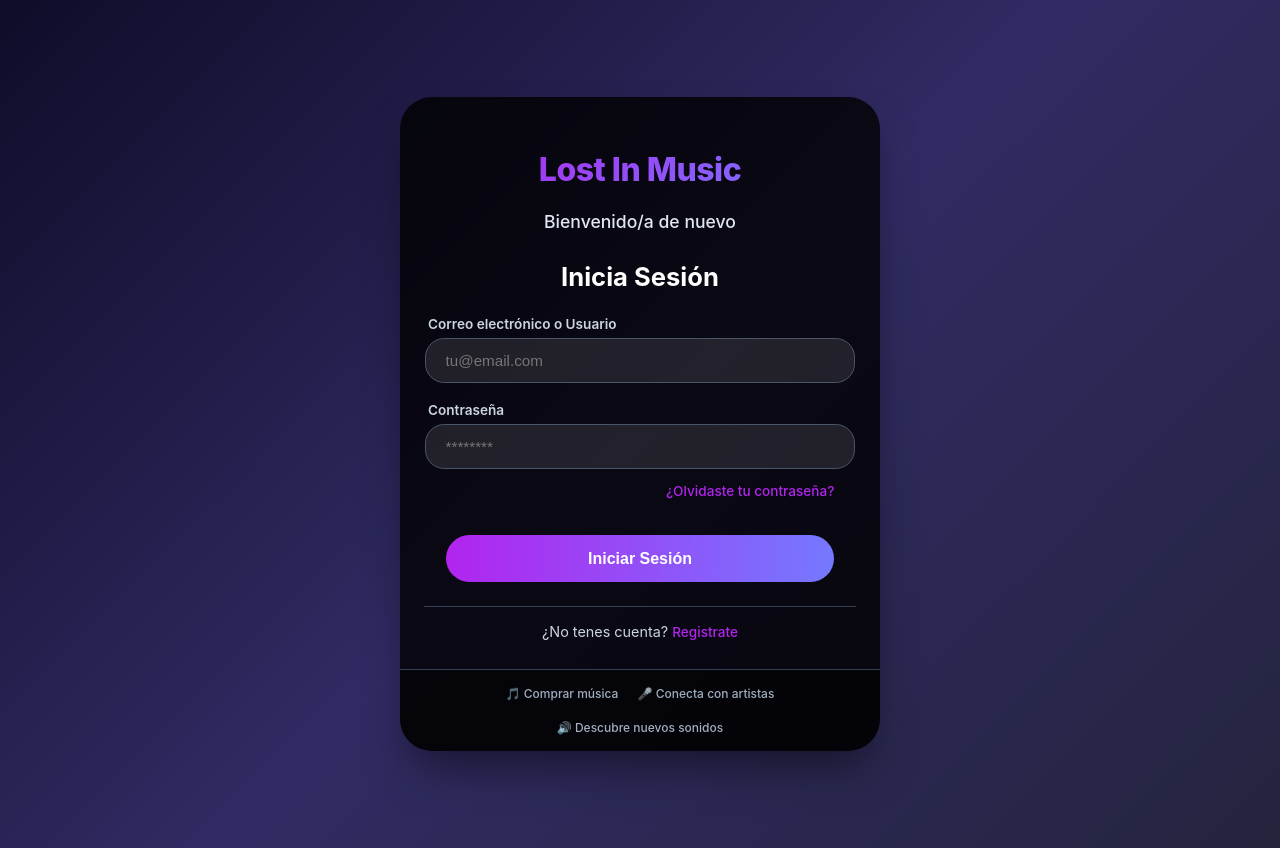
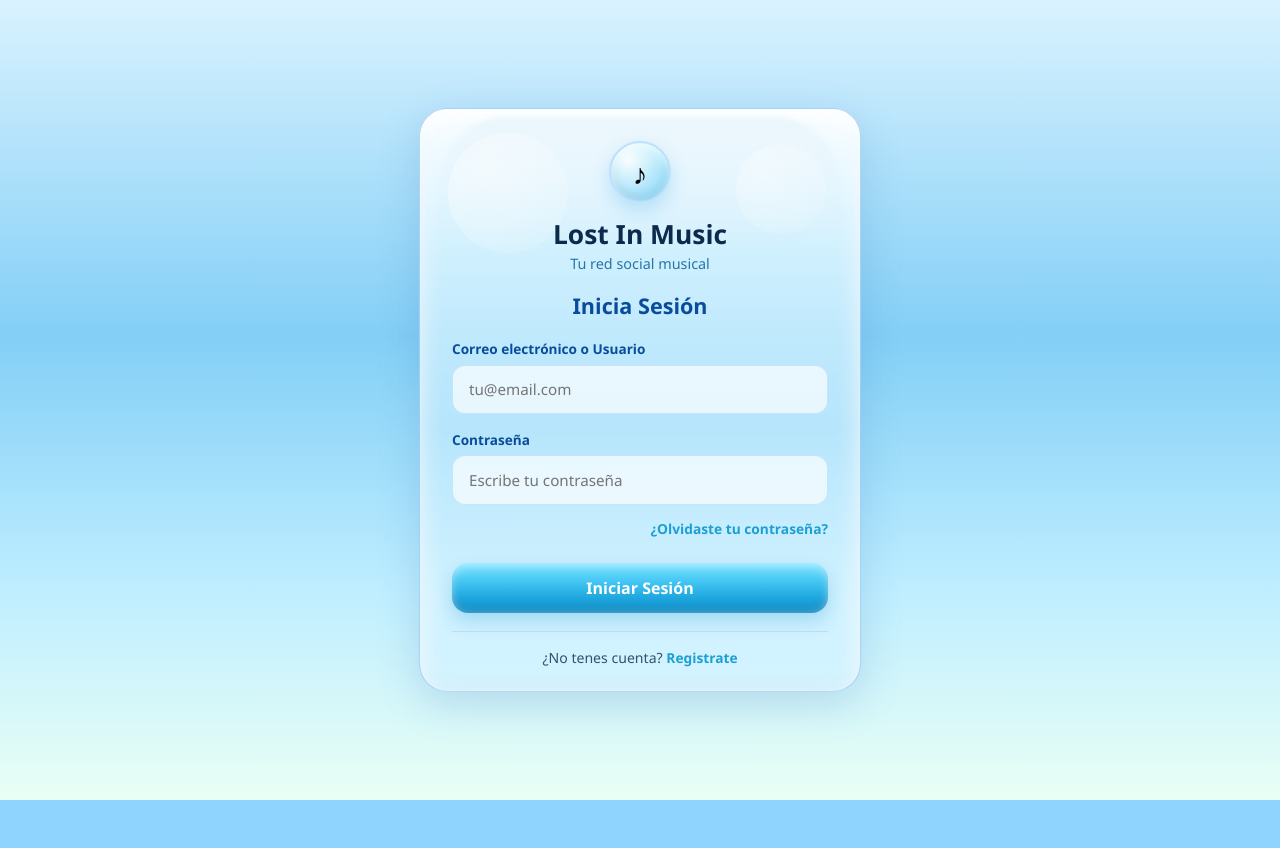
Before and after one commit to caroMendezz/lost-in-music, a React (Vite) app in the folder sistema/fronten/lost-in-music/: page /acceso in a window 1280 px wide. After the commit the page ends 800 px from the top, so only its background shows below. Built offline with nearby package versions, Linux system fonts and the light colour scheme.

Commit message:
Se hicieron cambios en el diseño de la card login. Fue modificado el archivo login.jsx

```diff
--- a/sistema/fronten/lost-in-music/package.json
+++ b/sistema/fronten/lost-in-music/package.json
@@ -11,7 +11,8 @@
   },
   "dependencies": {
     "react": "^19.2.4",
-    "react-dom": "^19.2.4"
+    "react-dom": "^19.2.4",
+    "react-router-dom": "^7.15.1"
   },
   "devDependencies": {
     "@eslint/js": "^9.39.4",
--- a/sistema/fronten/lost-in-music/src/components/login.jsx
+++ b/sistema/fronten/lost-in-music/src/components/login.jsx
@@ -4,20 +4,20 @@ function Login() {
   const [emailUser, setEmailUser] = useState('');
   const [password, setPassword] = useState('');
   const [isEmailFocused, setIsEmailFocused] = useState(false);
+  const [isPasswordFocused, setIsPasswordFocused] = useState(false);
 
-  // Elimina el margen y padding del body al montar el componente
+  const [showPassword, setShowPassword] = useState(false);
+
+
   useEffect(() => {
-    // Guardar estilos originales por si acaso (opcional)
     const originalMargin = document.body.style.margin;
     const originalPadding = document.body.style.padding;
     const originalBackground = document.body.style.backgroundColor;
 
-    // Forzar estilos para eliminar el borde blanco
     document.body.style.margin = '0';
     document.body.style.padding = '0';
-    document.body.style.backgroundColor = '#0f0c29'; // Color que combine con el fondo del gradiente
+    document.body.style.backgroundColor = '#8fd3ff';
 
-    // Restaurar al desmontar (opcional, pero limpio)
     return () => {
       document.body.style.margin = originalMargin;
       document.body.style.padding = originalPadding;
@@ -45,168 +45,244 @@ function Login() {
   };
 
   const styles = {
-    container: {
-      background: 'linear-gradient(135deg, #0f0c29 0%, #302b63 50%, #24243e 100%)',
-      fontFamily: "'Inter', system-ui, -apple-system, sans-serif",
+
+    passwordWrapper: {
+    position: 'relative',
+    width: '100%',
+    },
+
+    passwordInput: {
+    paddingRight: '3rem',
+    },
+    passwordToggle: {
+    position: 'absolute',
+    right: '0.85rem',
+    top: '50%',
+    transform: 'translateY(-50%)',
+    border: 'none',
+    background: 'transparent',
+    cursor: 'pointer',
+    padding: '0.25rem',
     display: 'flex',
     alignItems: 'center',
     justifyContent: 'center',
+    },
+
+
+    container: {
       minHeight: '100vh',
+      width: '100%',
+      background:
+        'linear-gradient(180deg, #d9f2ff 0%, #83cff6 42%, #bfeeff 74%, #e9fff5 100%)',
+      fontFamily: "'Nunito', 'Segoe UI', system-ui, sans-serif",
+      display: 'flex',
+      alignItems: 'center',
+      justifyContent: 'center',
       padding: '1.5rem',
-      margin: 0,
+      boxSizing: 'border-box',
+      position: 'relative',
+      overflow: 'hidden',
     },
     card: {
-      maxWidth: '480px',
+      maxWidth: '440px',
       width: '100%',
-      background: '#000000cc',
-      borderRadius: '2rem',
-      boxShadow: '0 25px 45px -12px rgba(0, 0, 0, 0.5)',
+      position: 'relative',
+      borderRadius: '28px',
       overflow: 'hidden',
-      transition: 'transform 0.2s ease',
+      background:
+        'linear-gradient(180deg, rgba(255,255,255,0.92) 0%, rgba(220,245,255,0.82) 25%, rgba(190,232,252,0.78) 55%, rgba(210,242,255,0.92) 85%)',
+      border: '1px solid rgba(140,190,235,0.60)',
+      boxShadow:
+        'inset 0 4px 22px rgba(255,255,255,0.95), inset 0 -8px 14px rgba(70,130,180,0.08), 0 12px 40px rgba(60,120,190,0.22)',
+    },
+    shine: {
+      position: 'absolute',
+      top: '8px',
+      left: '5%',
+      width: '90%',
+      height: '22%',
+      background: 'linear-gradient(180deg, rgba(230,244,252,0.72) 0%, transparent 100%)',
+      borderRadius: '999px',
+      filter: 'blur(2px)',
+      pointerEvents: 'none',
+    },
+    bubbleOne: {
+      position: 'absolute',
+      width: '120px',
+      height: '120px',
+      top: '24px',
+      left: '28px',
+      borderRadius: '50%',
+      background:
+        'radial-gradient(circle at 30% 30%, rgba(255,255,255,0.45), rgba(255,255,255,0.05))',
+      pointerEvents: 'none',
+    },
+    bubbleTwo: {
+      position: 'absolute',
+      width: '90px',
+      height: '90px',
+      top: '35px',
+      right: '34px',
+      borderRadius: '50%',
+      background:
+        'radial-gradient(circle at 30% 30%, rgba(255,255,255,0.35), rgba(255,255,255,0.04))',
+      pointerEvents: 'none',
     },
     inner: {
-      padding: '2rem 1.5rem 1.8rem',
+      position: 'relative',
+      zIndex: 2,
+      padding: '2rem 2rem 1.5rem',
     },
     logo: {
-      textAlign: 'center',
-      marginBottom: '0.5rem',
+      width: '58px',
+      height: '58px',
+      margin: '0 auto 0.8rem',
+      borderRadius: '50%',
+      background:
+        'radial-gradient(circle at 30% 30%, rgba(255,255,255,0.95), rgba(255,255,255,0.15)), linear-gradient(180deg, #9fe8ff 0%, #5fcdf5 45%, #60ccfb 100%)',
+      display: 'flex',
+      alignItems: 'center',
+      justifyContent: 'center',
+      border: '2px solid rgb(189,224,254)',
+      boxShadow:
+        'inset 0 2px 8px rgba(255,255,255,0.65), inset 0 -6px 10px rgba(0,0,0,0.08), 0 8px 18px rgba(80,180,240,0.30)',
+      fontSize: '1.8rem',
     },
     logoTitle: {
-      fontSize: '2rem',
+      textAlign: 'center',
+      fontSize: '1.65rem',
       fontWeight: 800,
-      background: 'linear-gradient(135deg, #b224ef 0%, #7579ff 100%)',
-      WebkitBackgroundClip: 'text',
-      WebkitTextFillColor: 'transparent',
-      backgroundClip: 'text',
-      letterSpacing: '-0.5px',
+      color: '#0b2a4c',
+      margin: '0',
     },
     welcome: {
       textAlign: 'center',
-      fontSize: '1.1rem',
-      color: '#e2e8f0',
-      marginBottom: '1.8rem',
+      fontSize: '0.9rem',
+      color: '#2874aa',
+      marginTop: '0.15rem',
       fontWeight: 500,
     },
     sectionTitle: {
-      fontSize: '1.6rem',
-      fontWeight: 700,
-      color: '#ffffff',
-      marginBottom: '1.5rem',
+      fontSize: '1.35rem',
+      fontWeight: 800,
+      color: '#084c9b',
+      marginBottom: '1.2rem',
       textAlign: 'center',
     },
     form: {
       display: 'flex',
       flexDirection: 'column',
-      gap: '1.2rem',
+      gap: '1rem',
     },
     inputGroup: {
       display: 'flex',
       flexDirection: 'column',
       gap: '0.4rem',
-      alignItems: 'center',
     },
     label: {
       fontSize: '0.85rem',
-      fontWeight: 600,
-      color: '#cbd5e1',
-      marginLeft: '0.25rem',
-      alignSelf: 'flex-start',
-      width: '90%',
+      fontWeight: 700,
+      color: '#084c9b',
     },
     input: {
-      width: '90%',
-      padding: '0.8rem 1.2rem',
+      width: '100%',
+      padding: '0.85rem 1rem',
       fontSize: '0.95rem',
-      border: '1.5px solid #4a5568',
-      borderRadius: '1.2rem',
-      backgroundColor: 'rgba(255, 255, 255, 0.1)',
-      color: '#ffffff',
-      transition: 'all 0.2s',
+      border: '1px solid rgba(140,190,230,0.35)',
+      borderRadius: '13px',
+      backgroundColor: 'rgba(255,255,255,0.68)',
+      color: '#1a3a5c',
+      transition: 'border-color 0.2s, box-shadow 0.2s, background 0.2s',
       outline: 'none',
-      margin: '0 auto',
+      boxSizing: 'border-box',
+      fontFamily: 'inherit',
     },
     inputFocus: {
-      borderColor: '#b224ef',
-      boxShadow: '0 0 0 3px rgba(178, 36, 239, 0.3)',
-      backgroundColor: 'rgba(255, 255, 255, 0.2)',
+      borderColor: '#5ab3e0',
+      boxShadow: '0 0 0 3px rgba(90,179,224,0.14)',
+      backgroundColor: 'rgba(255,255,255,0.9)',
     },
     hintText: {
-      fontSize: '0.75rem',
-      color: '#fbbf24',
-      marginLeft: '0.75rem',
-      marginTop: '0.25rem',
-      display: 'flex',
-      alignItems: 'center',
-      gap: '0.3rem',
-      width: '90%',
+      fontSize: '0.78rem',
+      color: '#064979',
+      marginTop: '0.1rem',
+      fontWeight: 600,
     },
     forgotLink: {
       textAlign: 'right',
-      marginTop: '-0.5rem',
-      marginBottom: '0.5rem',
-      width: '90%',
-      marginLeft: 'auto',
-      marginRight: 'auto',
+      marginTop: '-0.2rem',
     },
     link: {
-      color: '#b224ef',
-      fontSize: '0.85rem',
-      fontWeight: 500,
+      color: '#1e9fd4',
+      fontSize: '0.86rem',
+      fontWeight: 700,
       textDecoration: 'none',
       cursor: 'pointer',
     },
     button: {
-      background: 'linear-gradient(95deg, #b224ef 0%, #7579ff 100%)',
+      width: '100%',
+      marginTop: '0.45rem',
+      padding: '0.9rem',
       border: 'none',
-      padding: '0.9rem',
-      borderRadius: '2rem',
-      fontWeight: 700,
+      borderRadius: '16px',
+      background:
+        'linear-gradient(180deg, #7fe3ff 0%, #45c8f4 35%, #1ea6df 70%, #1492cc 100%)',
+      color: '#ffffff',
       fontSize: '1rem',
-      color: 'white',
+      fontWeight: 800,
       cursor: 'pointer',
-      transition: 'transform 0.2s, box-shadow 0.2s',
-      marginTop: '0.5rem',
-      width: '90%',
-      marginLeft: 'auto',
-      marginRight: 'auto',
+      fontFamily: 'inherit',
+      boxShadow:
+        'inset 0 2px 10px rgba(255,255,255,0.50), inset 0 -5px 10px rgba(0,0,0,0.07), 0 8px 18px rgba(20,146,204,0.26)',
     },
     registerLink: {
       textAlign: 'center',
-      marginTop: '1.5rem',
+      marginTop: '1.1rem',
       paddingTop: '1rem',
-      borderTop: '1px solid #334155',
-      fontSize: '0.9rem',
-      color: '#cbd5e1',
-      width: '100%',
+      borderTop: '1px solid rgba(140,190,230,0.32)',
+      fontSize: '0.88rem',
+      color: '#2f536d',
     },
     footer: {
-      background: 'rgba(0, 0, 0, 0.5)',
+      position: 'relative',
+      zIndex: 2,
+      background: 'rgba(255,255,255,0.32)',
       padding: '1rem',
       textAlign: 'center',
-      borderTop: '1px solid #334155',
+      borderTop: '1px solid rgba(140,190,230,0.28)',
       display: 'flex',
       justifyContent: 'center',
-      gap: '1.2rem',
+      gap: '1rem',
       flexWrap: 'wrap',
-      fontSize: '0.75rem',
-      fontWeight: 500,
-      color: '#a0aec0',
+      fontSize: '0.76rem',
+      fontWeight: 700,
+      color: '#3f5579',
     },
   };
 
-  const getInputStyle = () => ({
+  const getEmailInputStyle = () => ({
     ...styles.input,
     ...(isEmailFocused ? styles.inputFocus : {}),
+  });
+
+  const getPasswordInputStyle = () => ({
+    ...styles.input,
+    ...(isPasswordFocused ? styles.inputFocus : {}),
   });
 
   return (
     <div style={styles.container}>
       <div style={styles.card}>
+        <div style={styles.shine}></div>
+        <div style={styles.bubbleOne}></div>
+        <div style={styles.bubbleTwo}></div>
+
         <div style={styles.inner}>
-          <div style={styles.logo}>
+          <div style={styles.logo}>♪</div>
+
           <h1 style={styles.logoTitle}>Lost In Music</h1>
-          </div>
-          <div style={styles.welcome}>Bienvenido/a de nuevo</div>
+          <div style={styles.welcome}>Tu red social musical</div>
+
           <h2 style={styles.sectionTitle}>Inicia Sesión</h2>
 
           <form style={styles.form} onSubmit={handleSubmit}>
@@ -214,7 +290,7 @@ function Login() {
               <label style={styles.label}>Correo electrónico o Usuario</label>
               <input
                 type="text"
-                style={getInputStyle()}
+                style={getEmailInputStyle()}
                 placeholder="tu@email.com"
                 value={emailUser}
                 onChange={(e) => setEmailUser(e.target.value)}
@@ -223,22 +299,73 @@ function Login() {
                 required
               />
               {isEmailFocused && (
-                <div style={styles.hintText}>
-                  <span>💡</span> Completa este campo
-                </div>
+                <div style={styles.hintText}>Usá tu email o nombre de usuario.</div>
               )}
             </div>
 
             <div style={styles.inputGroup}>
               <label style={styles.label}>Contraseña</label>
+
+              <div style={styles.passwordWrapper}>
                 <input
-                type="password"
-                style={styles.input}
-                placeholder="********"
+                  type={showPassword ? 'text' : 'password'}
+                  style={{
+                    ...getPasswordInputStyle(),
+                    ...styles.passwordInput,
+                  }}
+                  placeholder="Escribe tu contraseña"
                   value={password}
                   onChange={(e) => setPassword(e.target.value)}
+                  onFocus={() => setIsPasswordFocused(true)}
+                  onBlur={() => setIsPasswordFocused(false)}
                   required
                 />
+
+                {password && (
+                  <button
+                    type="button"
+                    style={styles.passwordToggle}
+                    onClick={() => setShowPassword((prev) => !prev)}
+                    title={showPassword ? 'Ocultar contraseña' : 'Mostrar contraseña'}
+                  >
+                    {showPassword ? (
+                      <svg width="19" height="19" viewBox="0 0 24 24" fill="none">
+                        <path
+                          d="M1 12s4-7 11-7 11 7 11 7-4 7-11 7S1 12 1 12z"
+                          stroke="#7ab8d8"
+                          strokeWidth="2"
+                          strokeLinecap="round"
+                        />
+                        <circle cx="12" cy="12" r="3" stroke="#7ab8d8" strokeWidth="2" />
+                      </svg>
+                    ) : (
+                      <svg width="19" height="19" viewBox="0 0 24 24" fill="none">
+                        <path
+                          d="M17.94 17.94A10.07 10.07 0 0112 20c-7 0-11-8-11-8a18.45 18.45 0 015.06-5.94"
+                          stroke="#7ab8d8"
+                          strokeWidth="2"
+                          strokeLinecap="round"
+                        />
+                        <path
+                          d="M9.9 4.24A9.12 9.12 0 0112 4c7 0 11 8 11 8a18.5 18.5 0 01-2.16 3.19"
+                          stroke="#7ab8d8"
+                          strokeWidth="2"
+                          strokeLinecap="round"
+                        />
+                        <line
+                          x1="1"
+                          y1="1"
+                          x2="23"
+                          y2="23"
+                          stroke="#7ab8d8"
+                          strokeWidth="2"
+                          strokeLinecap="round"
+                        />
+                      </svg>
+                    )}
+                  </button>
+                )}
+              </div>
             </div>
 
             <div style={styles.forgotLink}>
@@ -259,12 +386,6 @@ function Login() {
             </a>
           </div>
         </div>
-
-        <div style={styles.footer}>
-          <span>🎵 Comprar música</span>
-          <span>🎤 Conecta con artistas</span>
-          <span>🔊 Descubre nuevos sonidos</span>
-        </div>
       </div>
     </div>
   );
```
Also changed, not shown: 1 other file (tests, documents, lock files or other folders). Lines whose indentation alone changed are shown as unchanged.
